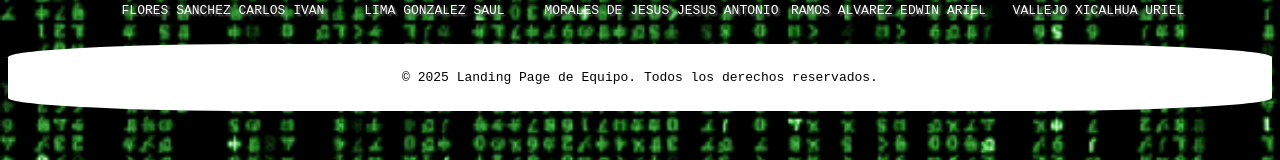
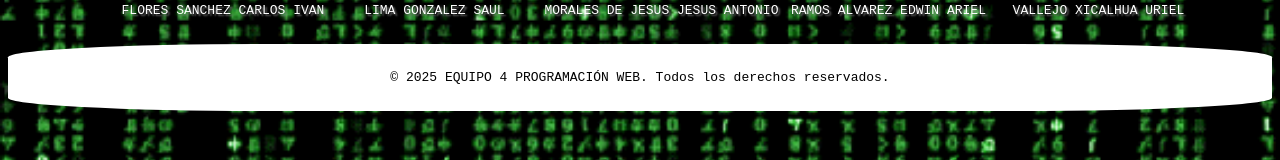
Before and after one commit to ivanfs20/Portafolio-de-Evidencias---Programaci-n-Web, a plain HTML site: page index.html in a window 1280 px wide. Shown: the part 350-510 px from the top of the page. Drawn offline with Linux system fonts and the light colour scheme.

Commit message:
PROYECTO FINALIZADO FOOTER

```diff
--- a/index.html
+++ b/index.html
@@ -70,7 +70,7 @@
 
     <footer>
 
-        <p>&copy; 2025 Landing Page de Equipo. Todos los derechos reservados.</p>
+        <p>&copy; 2025 EQUIPO 4 PROGRAMACI&Oacute;N WEB. Todos los derechos reservados.</p>
     </footer>
 
 
```
